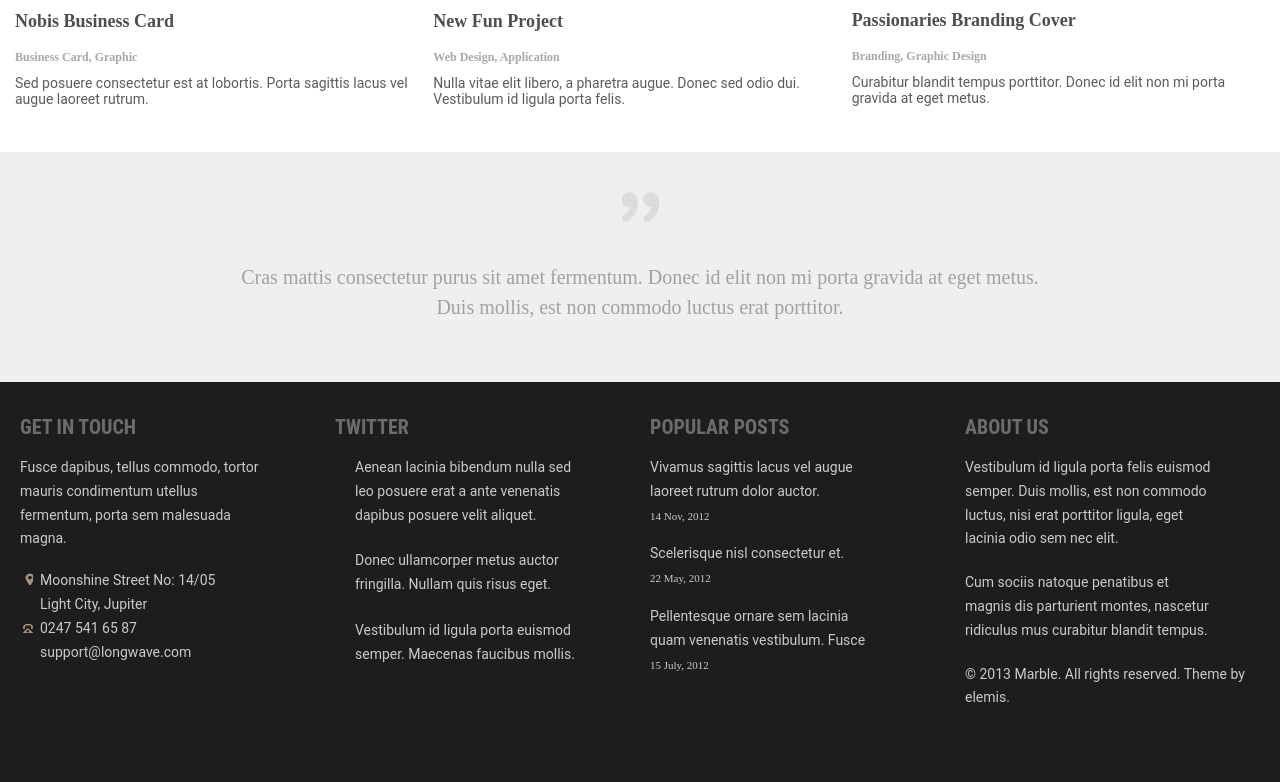
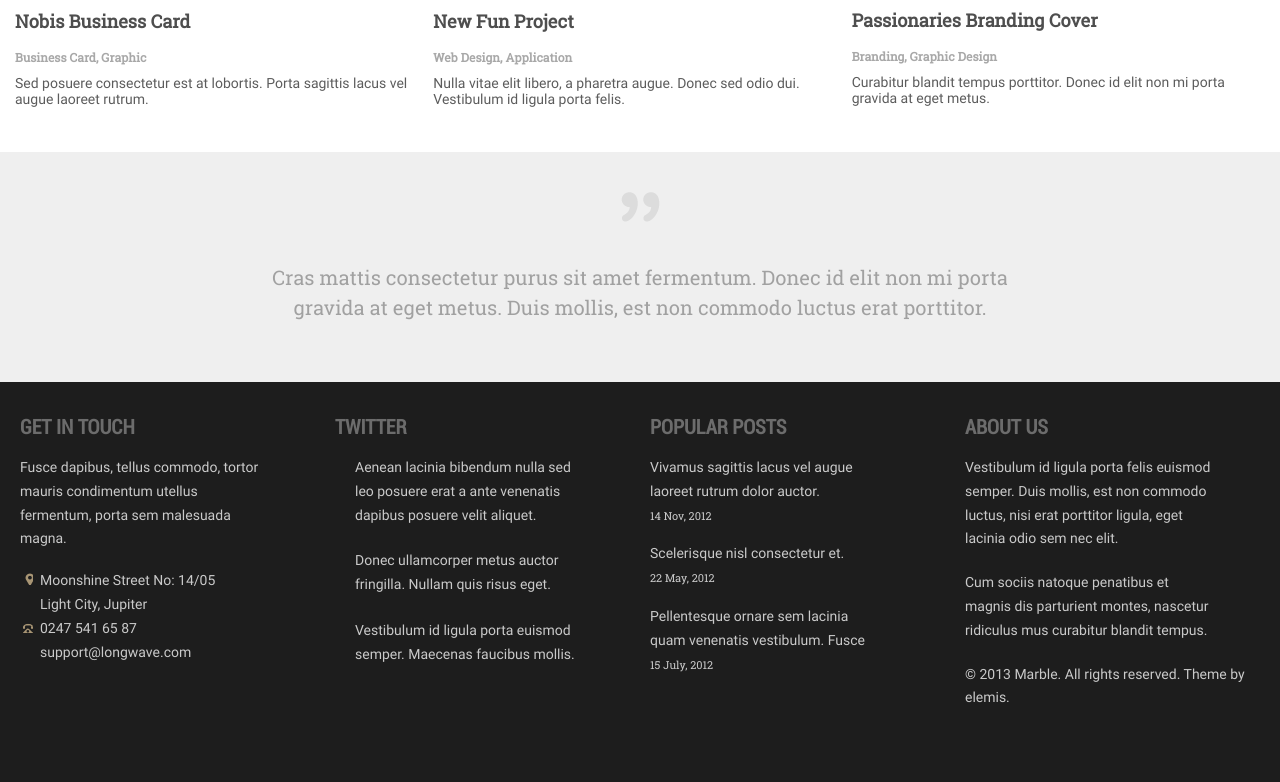
Before and after one commit to valeriizhurylo/index, a plain HTML site: page index.html in a window 1280 px wide. Shown: the part 1227-2009 px from the top of the page. Drawn offline with Linux system fonts and the light colour scheme.

Commit message:
Update index.html

```diff
--- a/index.html
+++ b/index.html
@@ -4,6 +4,7 @@
 	<meta charset="utf-8">
 	<title>dimas</title>
 	<link href="styles.css" rel="stylesheet">
+	<link href="fonts/fonts-styles.css" rel="stylesheet">
 </head>
 <body>
 <header>
```
